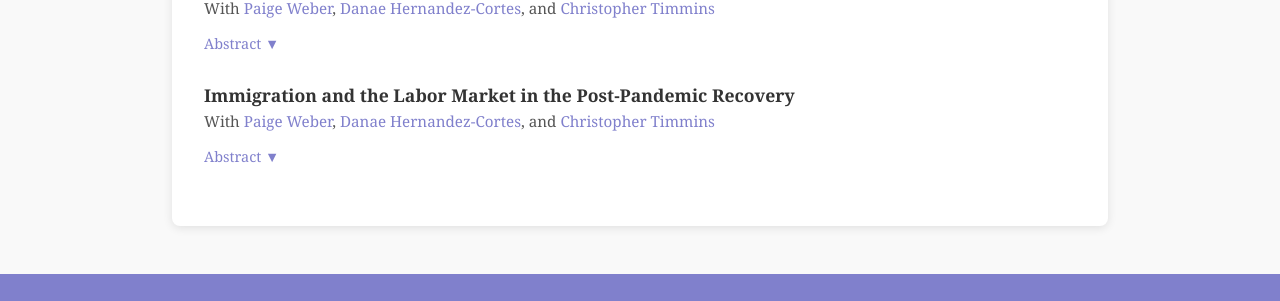
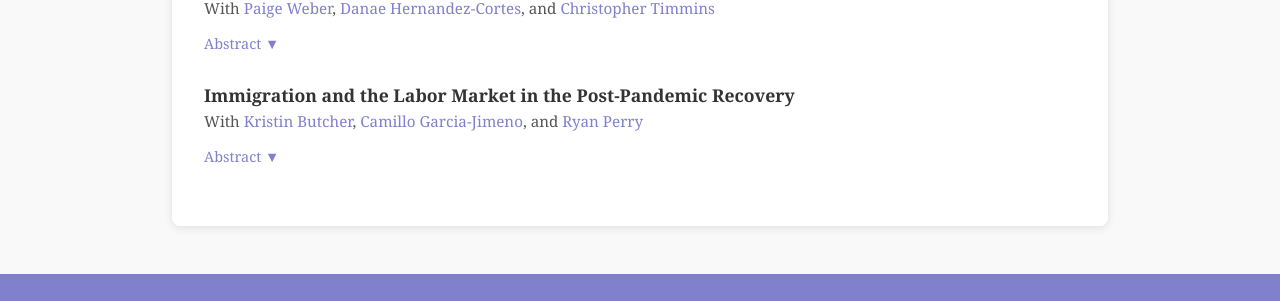
Before and after one commit to L-Cain/L-Cain.github.io, a Jekyll site: the page built from research.md, in a window 1280 px wide and 1195 px high. Shown: the part 787-1088 px from the top of the window. Built offline with Jekyll 4.4.1, drawn with Linux system fonts in a browser that asks for light colours; our own code applies the rules of GitHub Pages for plain Markdown files.

Commit message:
Update research.md

```diff
--- a/research.md
+++ b/research.md
@@ -50,10 +50,12 @@ and Gaps: Nine Facts About the Disparities</a>
     </div>
   </div>
 
+
+
    <div style="margin-bottom: 1.5rem;">
-    <a href="papers/EE_Lit_Rev.pdf" target="_blank" style="font-size: 1.1rem; font-weight: 600; color: #333; text-decoration: none;">Immigration and the Labor Market in the Post-Pandemic Recovery</a>
+    <a href="papers/immig.pdf" target="_blank" style="font-size: 1.1rem; font-weight: 600; color: #333; text-decoration: none;">Immigration and the Labor Market in the Post-Pandemic Recovery</a>
     <br>
-    <span style="font-size: 0.95rem; color: #555;">With <a href="https://coauthor1website.com">Paige Weber</a>, <a href="https://coauthor1website.com">Danae Hernandez-Cortes</a>, and <a href="https://coauthor2website.com">Christopher Timmins</a></span>
+    <span style="font-size: 0.95rem; color: #555;">With <a href="https://coauthor1website.com">Kristin Butcher</a>, <a href="https://coauthor1website.com">Camillo Garcia-Jimeno</a>, and <a href="https://coauthor2website.com">Ryan Perry</a></span>
 <br>
     <button onclick="var a=this.nextElementSibling;a.style.display=a.style.display==='block'?'none':'block';this.textContent=this.textContent==='Abstract ▼'?'Abstract ▲':'Abstract ▼';" style="margin-top:0.5rem;background:none;border:none;color:#8080cc;padding:0.25rem 0;cursor:pointer;font-family:inherit;font-size:0.9rem;">Abstract ▼</button>
     <div style="display:none;margin-top:0.75rem;padding:1rem;background:#f0f0f8;border-left:3px solid #8080cc;border-radius:0 4px 4px 0;">
```
